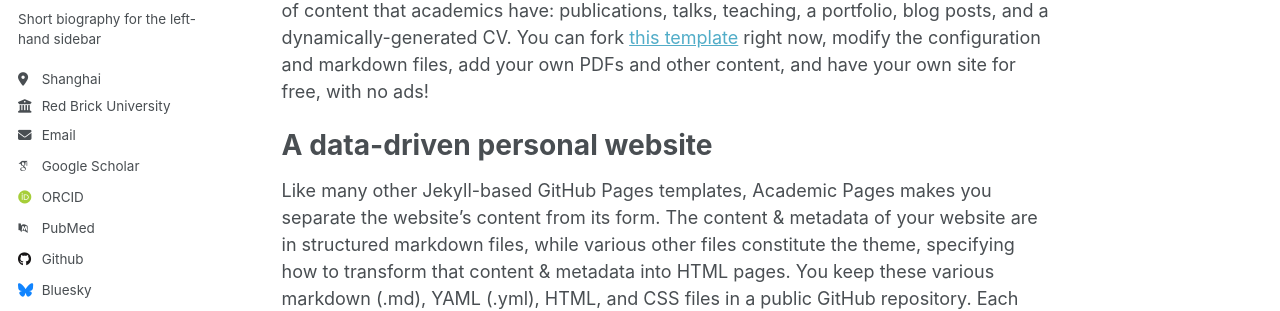
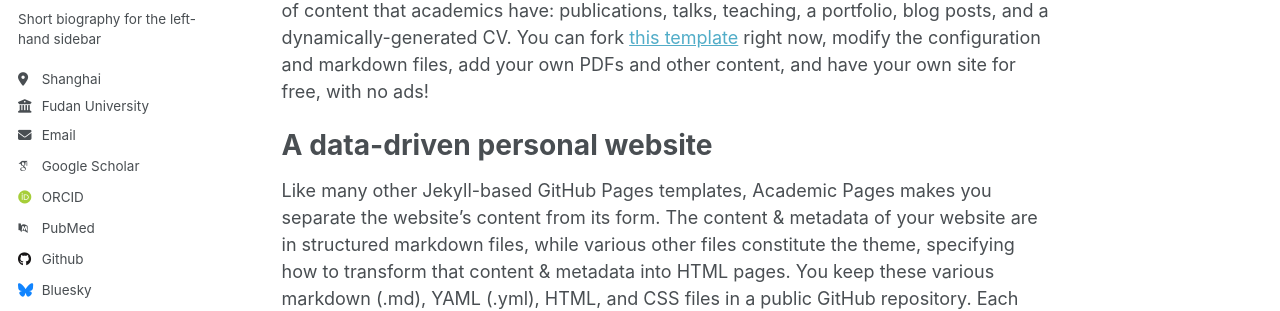
Before and after one commit to jingjing1/homepage, a Jekyll site: the page built from _pages/about.md, in a window 1280 px wide. Shown: the part 314-625 px from the top of the page. Built offline with Jekyll 4.4.1, drawn with Linux system fonts in a browser that asks for light colours; some web fonts are replaced.

Commit message:
Update _config.yml

```diff
--- a/_config.yml
+++ b/_config.yml
@@ -26,7 +26,7 @@ author:
   pronouns         : # example: "she/her"
   bio              : "Short biography for the left-hand sidebar"
   location         : "Shanghai"
-  employer         : "Red Brick University"
+  employer         : "Fudan University"
   uri              : # URL
   email            : "none@example.org"
 
```
